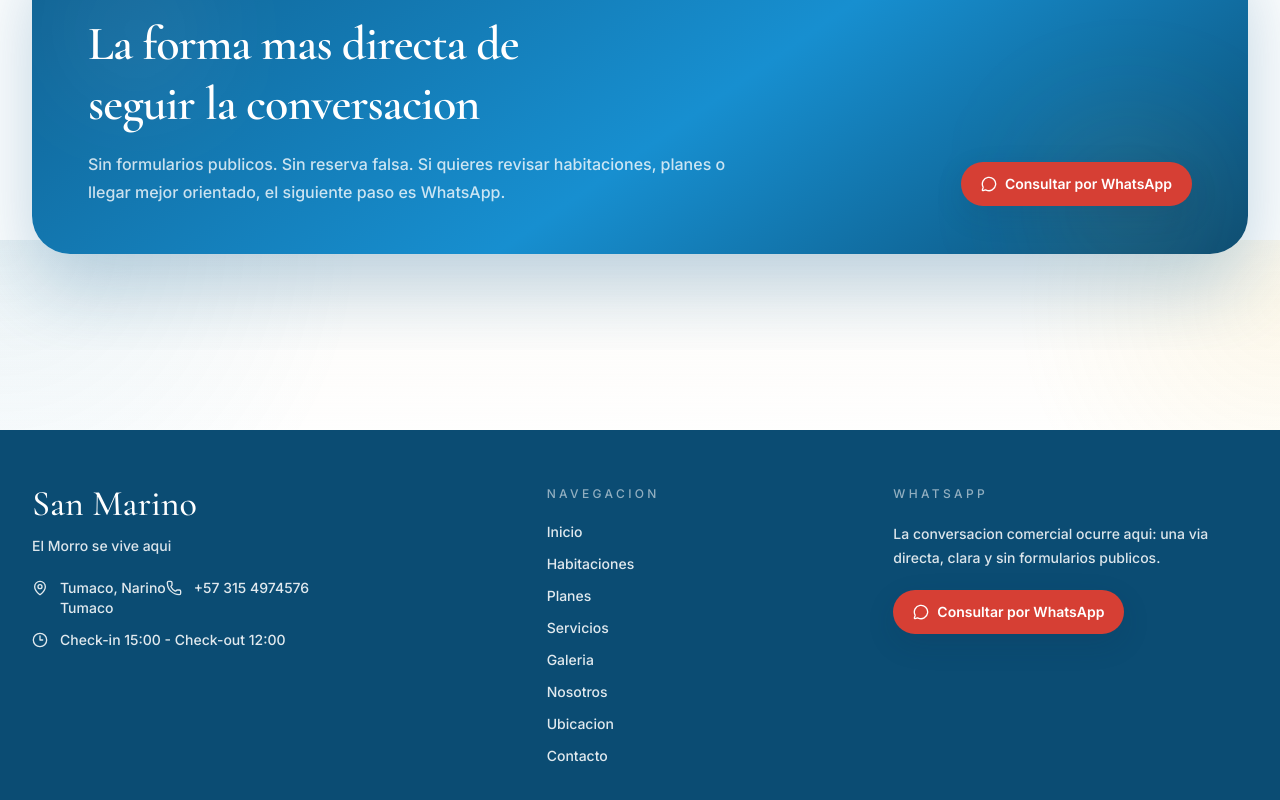
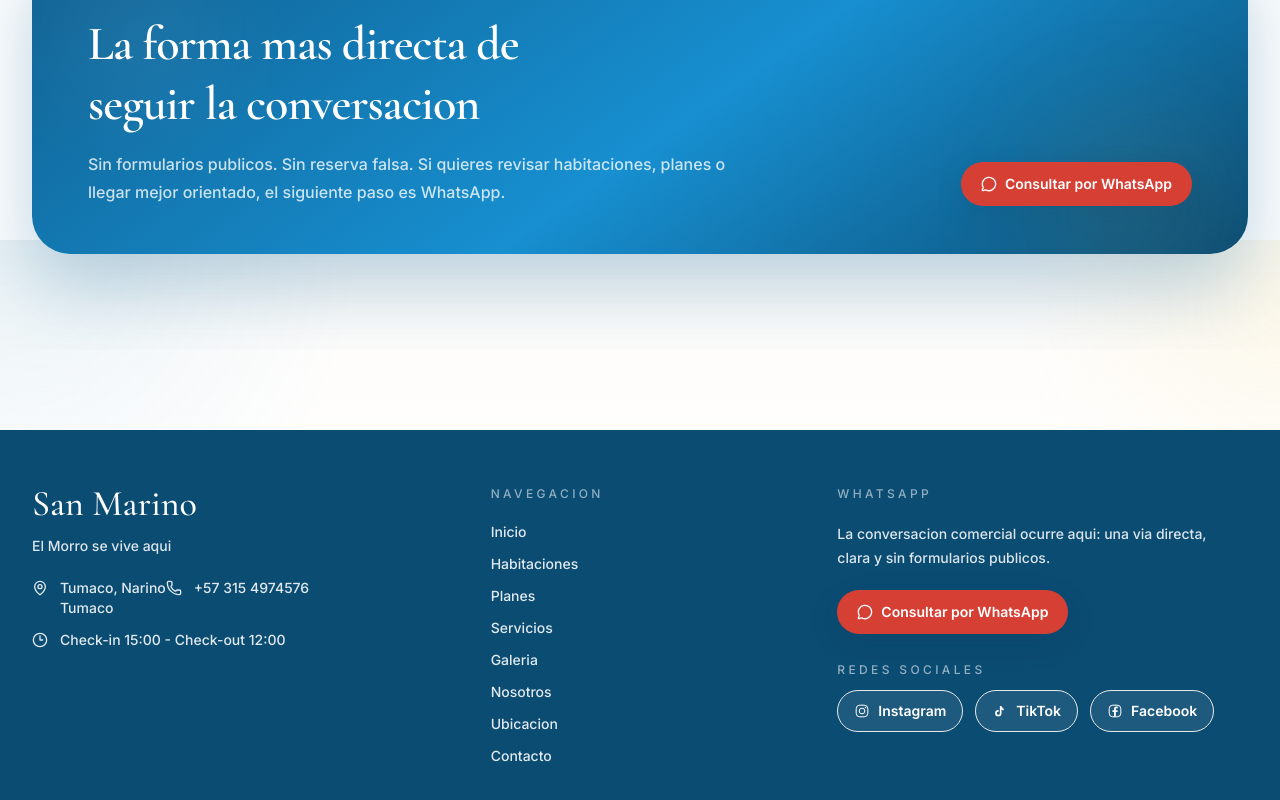
Before and after one commit to joseph1356k/Hotelsanmarino, a Next.js app: page / in a window 1280 px wide. Shown: the part 7760-8560 px from the top of the page. Built offline with nearby package versions, Linux system fonts and the light colour scheme; no server answers; the database is empty.

Commit message:
Agrega botones de redes sociales

```diff
--- a/src/app/(public)/contacto/page.tsx
+++ b/src/app/(public)/contacto/page.tsx
@@ -2,6 +2,7 @@ import { Clock3, Mail, MapPin, MessageCircle, Phone } from "lucide-react";
 import { CtaBanner } from "@/components/marketing/cta-banner";
 import { PageHero } from "@/components/marketing/page-hero";
 import { Reveal } from "@/components/marketing/reveal";
+import { SocialLinks } from "@/components/marketing/social-links";
 import { WhatsappCta } from "@/components/marketing/whatsapp-cta";
 import { getPublicSiteContent } from "@/lib/content/public-content";
 
@@ -104,6 +105,15 @@ export default async function ContactPage() {
                 para llegar, la forma correcta es escribir y confirmar por WhatsApp.
               </p>
             </div>
+            <div className="premium-card p-7">
+              <p className="text-xs uppercase tracking-[0.24em] text-muted-foreground">
+                Redes sociales
+              </p>
+              <p className="mt-4 text-lg leading-7 text-foreground/86">
+                Tambien puedes seguir a San Marino en Instagram, TikTok y Facebook.
+              </p>
+              <SocialLinks className="mt-6" />
+            </div>
           </div>
         </div>
       </section>
--- a/src/components/layout/public-footer.tsx
+++ b/src/components/layout/public-footer.tsx
@@ -1,6 +1,7 @@
 import Link from "next/link";
 import { Clock3, MapPin, Phone } from "lucide-react";
 import { publicNavigation } from "@/lib/constants/site";
+import { SocialLinks } from "@/components/marketing/social-links";
 import { WhatsappCta } from "@/components/marketing/whatsapp-cta";
 import type {
   ContactInfo,
@@ -24,7 +25,7 @@ export function PublicFooter({
 
   return (
     <footer className="mt-20 bg-[var(--footer)] text-white">
-      <div className="container-shell grid gap-12 py-14 lg:grid-cols-[1.25fr_0.8fr_0.95fr]">
+      <div className="container-shell grid gap-12 py-14 lg:grid-cols-[1.1fr_0.8fr_1.1fr]">
         <div className="space-y-5">
           <div>
             <p className="font-serif text-4xl leading-none">San Marino</p>
@@ -86,6 +87,12 @@ export function PublicFooter({
             label={whatsappLabel}
             className="bg-[var(--coral)] text-white hover:bg-[var(--accent-hover)]"
           />
+          <div className="pt-2">
+            <p className="mb-3 text-xs uppercase tracking-[0.28em] text-white/55">
+              Redes sociales
+            </p>
+            <SocialLinks variant="dark" />
+          </div>
         </div>
       </div>
     </footer>
--- /dev/null
+++ b/src/components/marketing/social-links.tsx
@@ -0,0 +1,76 @@
+import Link from "next/link";
+import { cn } from "@/lib/utils";
+import { socialLinks } from "@/lib/constants/site";
+
+function InstagramIcon({ className }: { className?: string }) {
+  return (
+    <svg viewBox="0 0 24 24" fill="none" aria-hidden="true" className={className}>
+      <rect x="3.25" y="3.25" width="17.5" height="17.5" rx="5.5" stroke="currentColor" strokeWidth="1.5" />
+      <circle cx="12" cy="12" r="4.25" stroke="currentColor" strokeWidth="1.5" />
+      <circle cx="17.2" cy="6.8" r="1.1" fill="currentColor" />
+    </svg>
+  );
+}
+
+function TiktokIcon({ className }: { className?: string }) {
+  return (
+    <svg viewBox="0 0 24 24" fill="none" aria-hidden="true" className={className}>
+      <path
+        d="M14.25 4.5c.34 1.74 1.6 3.23 3.25 3.86v2.68a8.02 8.02 0 0 1-3.25-.86v5.03a4.77 4.77 0 1 1-4.77-4.76c.2 0 .39.01.57.04v2.73a2.31 2.31 0 1 0 1.74 2.23V4.5h2.46Z"
+        fill="currentColor"
+      />
+    </svg>
+  );
+}
+
+function FacebookIcon({ className }: { className?: string }) {
+  return (
+    <svg viewBox="0 0 24 24" fill="none" aria-hidden="true" className={className}>
+      <path
+        d="M13.32 20.5v-7.02h2.36l.35-2.73h-2.71V9.02c0-.79.22-1.33 1.36-1.33h1.45V5.25c-.25-.03-1.1-.1-2.1-.1-2.08 0-3.5 1.27-3.5 3.6v2h-2.35v2.73h2.35v7.02h2.79Z"
+        fill="currentColor"
+      />
+      <rect x="3.25" y="3.25" width="17.5" height="17.5" rx="5.5" stroke="currentColor" strokeWidth="1.5" />
+    </svg>
+  );
+}
+
+const iconMap = {
+  instagram: InstagramIcon,
+  tiktok: TiktokIcon,
+  facebook: FacebookIcon,
+} as const;
+
+export function SocialLinks({
+  className,
+  variant = "light",
+}: {
+  className?: string;
+  variant?: "light" | "dark";
+}) {
+  return (
+    <div className={cn("flex flex-wrap gap-3", className)}>
+      {socialLinks.map((social) => {
+        const Icon = iconMap[social.key];
+
+        return (
+          <Link
+            key={social.key}
+            href={social.href}
+            target="_blank"
+            rel="noreferrer"
+            className={cn(
+              "inline-flex items-center gap-2 rounded-full border px-4 py-2.5 text-sm font-semibold transition-colors",
+              variant === "light"
+                ? "border-border bg-white text-primary hover:border-primary hover:bg-primary hover:text-white"
+                : "border-white/18 bg-white/8 text-white hover:border-white/28 hover:bg-white hover:text-primary",
+            )}
+          >
+            <Icon className="size-4" />
+            {social.label}
+          </Link>
+        );
+      })}
+    </div>
+  );
+}
--- a/src/lib/constants/site.ts
+++ b/src/lib/constants/site.ts
@@ -4,6 +4,24 @@ export const siteConfig = {
   whatsappNumber: "+573154974576",
   whatsappMessage: "Hola, quiero consultar disponibilidad",
 } as const;
+
+export const socialLinks = [
+  {
+    key: "instagram",
+    label: "Instagram",
+    href: "https://www.instagram.com/hotelsanmarinotumaco/",
+  },
+  {
+    key: "tiktok",
+    label: "TikTok",
+    href: "https://www.tiktok.com/@sanmarinotumaco?lang=es",
+  },
+  {
+    key: "facebook",
+    label: "Facebook",
+    href: "https://www.facebook.com/HotelSanMarino.Tumaco",
+  },
+] as const;
 
 export const publicNavigation = [
   { href: "/", label: "Inicio" },
```
